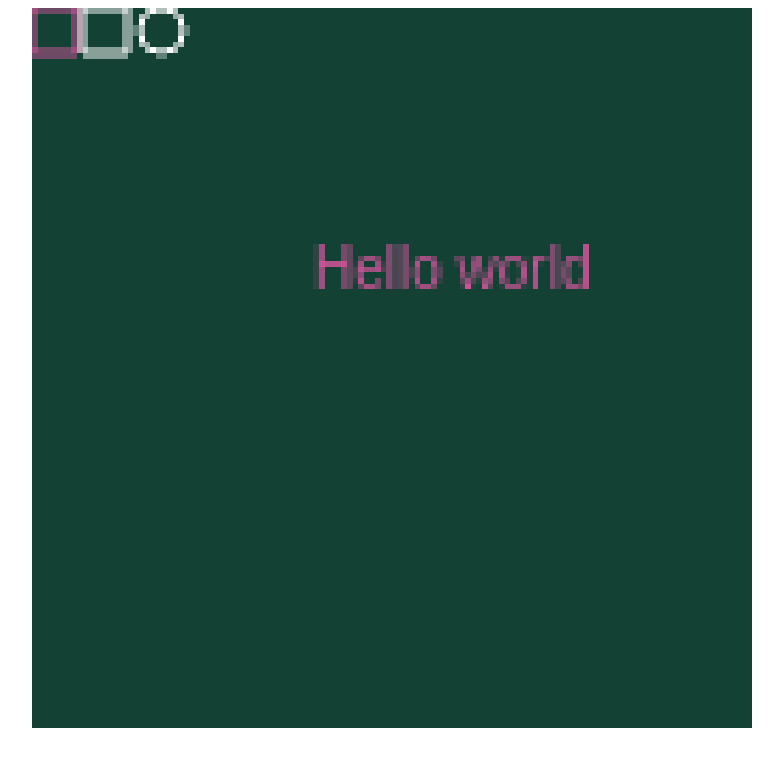
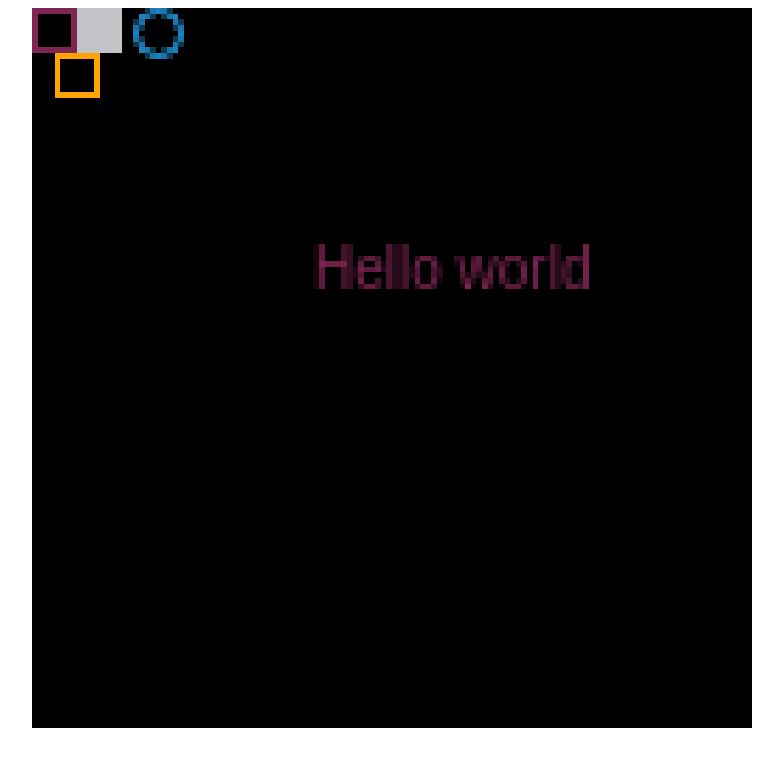
Before and after one commit to isacben/pico-js, a plain HTML site: page index.html in a window 1280 px wide. Shown: the whole page, without its empty margins (248-1031 px from the left). Drawn offline with Linux system fonts and the light colour scheme.

Commit message:
fix blurry canvas

```diff
--- a/engine.js
+++ b/engine.js
@@ -1,35 +1,35 @@
-const COLORS = ["white", "#134134", "#cc5599"];
+const COLORS = [
+    "#000000", "#1D2B53", "#7E2553", "#008751",
+    "#AB5236", "#5F574F", "#C2C3C7", "#FFF1E8",
+    "#FF004D", "#FFA300", "#FFEC27", "#00E436",
+    "#29ADFF", "#83769C", "#FF77A8", "#FFCCAA"];
 const FRAMES_PER_SECOND = 1000 / 60;
 const WINDOW_MARGIN = 50;
 const TILE_SIZE = 8;
 const NATIVE_WIDTH = TILE_SIZE * 16;
 const NATIVE_HEIGHT = TILE_SIZE * 16;
 
+let cWidth = NATIVE_WIDTH;
+let cHeight = NATIVE_HEIGHT;
 
 const maxMultiplier = 10;
 const maxWidth = NATIVE_WIDTH * maxMultiplier;
 const maxHeight = NATIVE_HEIGHT * maxMultiplier;
 const windowPercentage = 0.9;
 
-var canvas = document.createElement('canvas');
-canvas.id = "canvas";
-var ctx = canvas.getContext("2d");
-
 let accumulator = 0;
 let previousTime = performance.now();
-var gameContainer = document.getElementById("game");
-gameContainer.append(canvas);
 
-let cWidth = NATIVE_WIDTH;
-let cHeight = NATIVE_HEIGHT;
+const canvas = document.getElementById('can');
+const ctx = canvas.getContext("2d");
 
-ctx.canvas.width = cWidth;
-ctx.canvas.height = cHeight;
+const ratio = window.devicePixelRatio || 1;
+
+canvas.width = cWidth * ratio;
+canvas.height = cHeight * ratio;
 ctx.imageSmoothingEnabled = false;
 
-function setCanvasScalingFactor() {
-    return window.devicePixelRatio || 1;
-}
+ctx.scale(ratio,ratio);
 
 function resizeCanvas() {
     cWidth = window.innerWidth;
@@ -56,7 +56,6 @@ function resizeCanvas() {
     ctx.canvas.style.width = `${cWidth}px`;
     ctx.canvas.style.height = `${cHeight}px`;
 
-    // Redraw canvas content after resizing if needed
     _draw();
 }
 
@@ -80,39 +79,30 @@ function gameLoop(timestamp) {
     window.requestAnimationFrame(gameLoop);
 }
 
-//function init(update) {
-//    update();
-//}
-//init(_update);
-
-
-
-
 // API
 
 function cls() {
-    fillRect(0, 0, canvas.width, canvas.height, 1);
+    fillrect(0, 0, canvas.width, canvas.height, 0);
 }
 
 function rect(x, y, w, h, c) {
-    //x *= TILE_SIZE; y *= TILE_SIZE; w *= TILE_SIZE; h *= TILE_SIZE;
-
-    ctx.beginPath();
-    //ctx.lineWidth = "2";
+    x += .5;
+    y += .5;
+    w -= 1;
+    h -= 1;
     ctx.strokeStyle = COLORS[c];
-    ctx.rect(x, y, w, h);
-    ctx.stroke();
+    ctx.strokeRect(x, y, w, h);
 }
 
-function fillRect(x, y, w, h, c) {
+function fillrect(x, y, w, h, c) {
     ctx.fillStyle = COLORS[c];
     ctx.fillRect(x, y, w, h);
 }
 
 function circ(x, y, r, c) {
-    ctx.fillStyle = COLORS[c];
+    ctx.strokeStyle = COLORS[c];
     ctx.beginPath();
-    ctx.arc(x, y, r, 0, 2 * Math.PI);
+    ctx.arc(x+.5, y+.5, r, 0, 2 * Math.PI);
     ctx.stroke();
 }
 function print(s, x, y, c) {
--- a/game.js
+++ b/game.js
@@ -16,8 +16,10 @@ function _draw() {
 
 function custom_function(x) {
    rect(0, 0, 8, 8, 2);
-   rect(9, 0, 8, 8, 0);
-   circ(23, 4, 4, 2);
+   fillrect(8, 0, 8, 8, 6);
+   rect(4, 8, 8, 8, 9);
+   //rect(119, 0, 8, 8, 2);
+   circ(22, 4, 4, 12);
 }
 
 let age = 20;
--- a/index.html
+++ b/index.html
@@ -8,14 +8,23 @@
             justify-content: center;
             align-items: center;
         }
-        canvas {
+        #can {
+            image-rendering: optimizeSpeed;
+            image-rendering: -moz-crisp-edges;
+            image-rendering: -webkit-optimize-contrast;
+            image-rendering: optimize-contrast;
             image-rendering: pixelated;
+            -ms-interpolation-mode: nearest-neighbor;
+            border: 0px;
+            cursor: none;
         }
     </style>
 </head><body>
-<div id="game"></div>
-<script src="game.js"></script>
-<script src="engine.js"></script>
+    <div id="game">
+        <canvas id="can" width="128" height="128"></canvas>
+    </div>
+    <script src="game.js"></script>
+    <script src="engine.js"></script>
 
 </body>
 </html>
```
